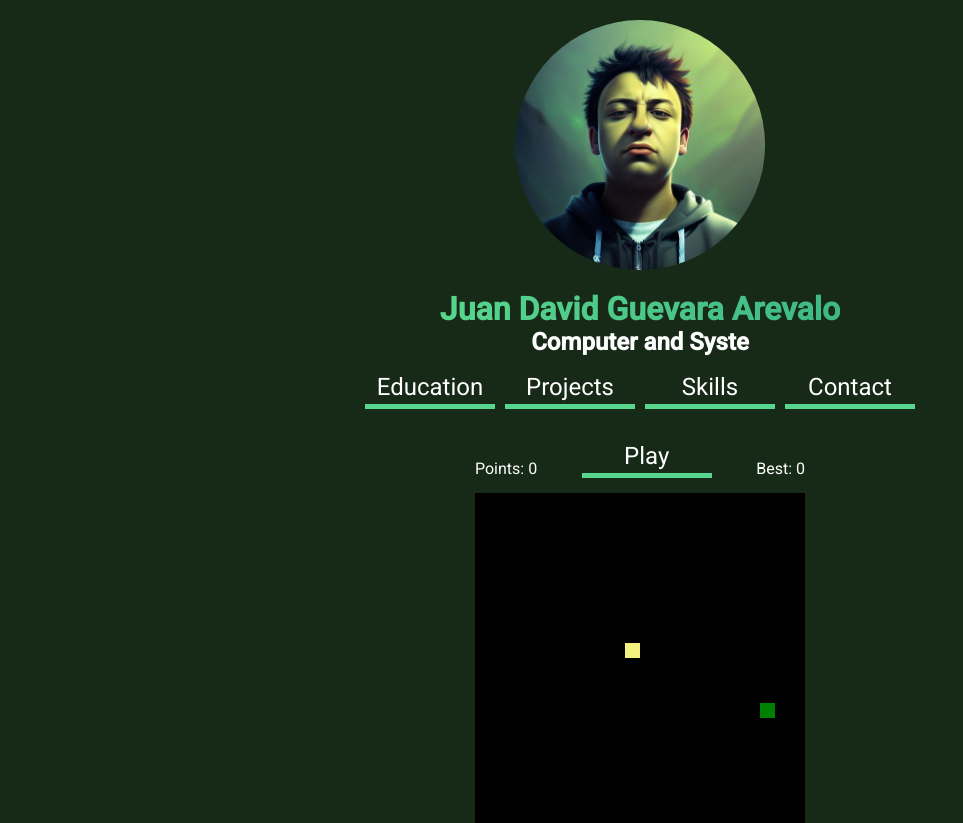
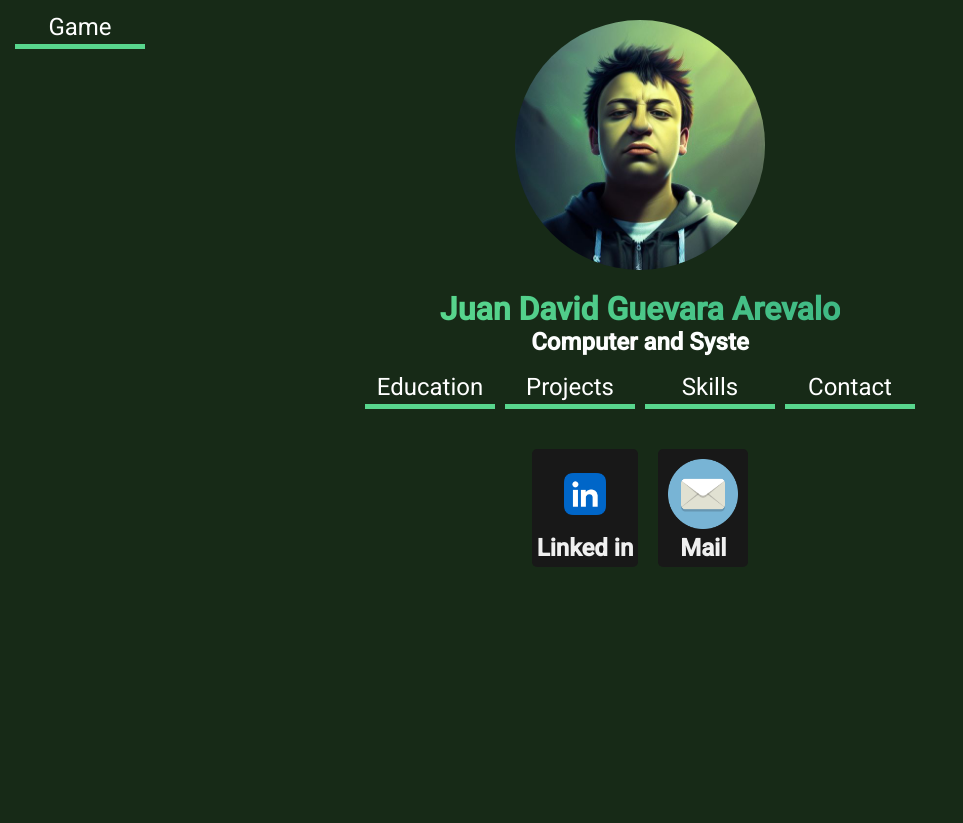
Before and after one commit to JuanDGA/personalpage, a Vue app: page /contact in a window 1280 px wide. Before the commit this address led to /. Shown: the whole page, without its empty margins (0-963 px from the left). After the commit the page ends 800 px from the top, so only its background shows below. Built offline with nearby package versions, Linux system fonts and the light colour scheme.

Commit message:
Contact ingo

```diff
--- a/src/components/JgIconsList.vue
+++ b/src/components/JgIconsList.vue
@@ -1,4 +1,6 @@
 <script setup>
+  import JgLink from "@/components/JgLink.vue";
+
   defineProps({
     items: {
       type: Array,
@@ -10,11 +12,11 @@
 <template>
   <div class="icons">
     <div v-for="(item, i) in items" class="logo" :key="i">
-      <div class="icon-container">
+      <jg-link class="icon-container" :class="{'link': item.href}" :href="item.href">
         <img :src="item.img" :alt="item.name + ' logo'" class="icon"/>
         <span :style="{background: item.bg}">{{item.name}}</span>
         <div class="skill-level">{{item.level}}</div>
-      </div>
+      </jg-link>
     </div>
   </div>
 </template>
@@ -68,4 +70,9 @@
 .icon:hover {
   transform: scale(105%);
 }
+
+.link {
+  cursor: pointer;
+  text-decoration: none;
+}
 </style>
--- /dev/null
+++ b/src/components/JgLink.vue
@@ -0,0 +1,17 @@
+<script setup>
+  defineProps({
+    href: {
+      type: String,
+      default: "",
+    }
+  })
+</script>
+
+<template>
+  <div v-if="!href">
+    <slot/>
+  </div>
+  <a v-else :href="href" target="_blank">
+    <slot />
+  </a>
+</template>
--- a/src/router/index.js
+++ b/src/router/index.js
@@ -23,6 +23,11 @@ const router = createRouter({
       name: "skills",
       component: () => import("../views/SkillsView.vue"),
     },
+    {
+      path: "/contact",
+      name: "contact",
+      component: () => import("../views/ContactView.vue"),
+    },
     { path: "/:pathMatch(.*)*", redirect: "/" },
   ],
 });
--- /dev/null
+++ b/src/views/ContactView.vue
@@ -0,0 +1,30 @@
+<script setup>
+  import JgIconsList from "@/components/JgIconsList.vue";
+  import linkedin from "@/assets/icons/linkedin.webp";
+  import mail from "@/assets/icons/mail.png";
+
+  const contactLinks = [
+    {name: "Linked in", img: linkedin, bg: "#f0f0f0", href: "https://www.linkedin.com/in/jguevaradev/"},
+    {name: "Mail", img: mail, bg: "#f0f0f0", href: "mailto:contact@jguevara.dev"},
+  ]
+</script>
+
+<template>
+  <div class="container">
+    <div class="row">
+      <jg-icons-list :items="contactLinks"/>
+    </div>
+  </div>
+</template>
+
+<style scoped>
+  .container {
+    width: 750px;
+    max-width: 90vw;
+    margin: 30px auto;
+    display: flex;
+    justify-content: center;
+    align-items: center;
+    flex-direction: column;
+  }
+</style>
--- a/src/views/ProjectsView.vue
+++ b/src/views/ProjectsView.vue
@@ -7,7 +7,7 @@
     <div class="projects-lst">
       <ol>
         <li>
-          QuycaFa Newpaper:
+          QuycaFa Newspaper:
           <a target="_blank" href="https://periodicoquycafa.netlify.app/">QuycaFa</a> (Developed
           during school)
         </li>
```
Also changed, not shown: src/assets/icons/linkedin.webp (added), src/assets/icons/mail.png (added).
